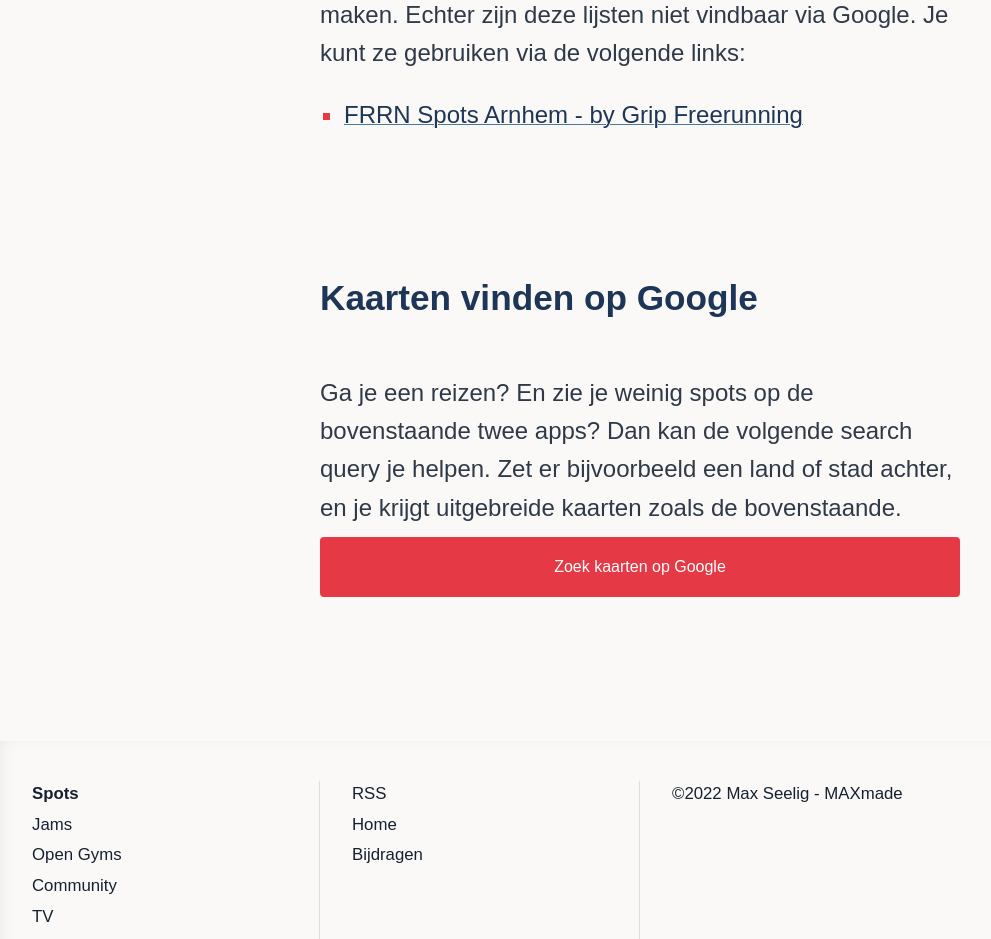
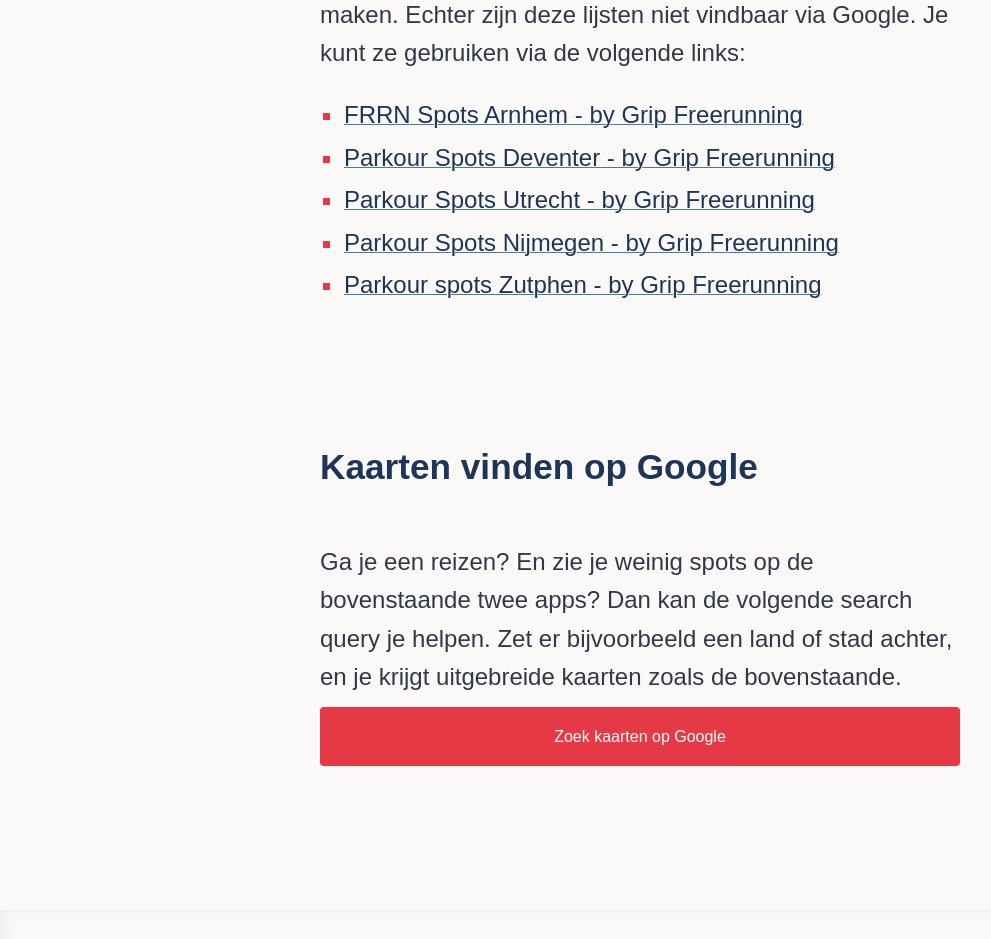
Before and after one commit to m-a-x-s-e-e-l-i-g/pkfr-nl, a SvelteKit app: page /spots in a window 1280 px wide. Shown: the part 2440-3379 px from the top of the page, without its empty margins (0-991 px from the left). Built offline with nearby package versions, Linux system fonts and the light colour scheme; some icons are missing; a web font is replaced by a local one.

Commit message:
Added more lists

```diff
--- a/src/routes/spots/+page.svelte
+++ b/src/routes/spots/+page.svelte
@@ -90,6 +90,10 @@
 		</p>
 		<ul>
 			<li><a href="https://goo.gl/maps/9iFURfmBfMFrMLBD7" target="_blank" rel="noreferrer">FRRN Spots Arnhem - by Grip Freerunning</a></li>
+			<li><a href="https://goo.gl/maps/CGsQZCD8nGYh3cRV6" target="_blank" rel="noreferrer">Parkour Spots Deventer - by Grip Freerunning</a></li>
+			<li><a href="https://goo.gl/maps/TwaUDmqmbbH9FEnk8" target="_blank" rel="noreferrer">Parkour Spots Utrecht - by Grip Freerunning</a></li>
+			<li><a href="https://goo.gl/maps/dRLEhwWfAVRhPvhe6" target="_blank" rel="noreferrer">Parkour Spots Nijmegen - by Grip Freerunning</a></li>
+			<li><a href="https://goo.gl/maps/oTGv3nYKfbD8XPbYA" target="_blank" rel="noreferrer">Parkour spots Zutphen - by Grip Freerunning</a></li>
 		</ul>
 	</article>
 </div>
```
